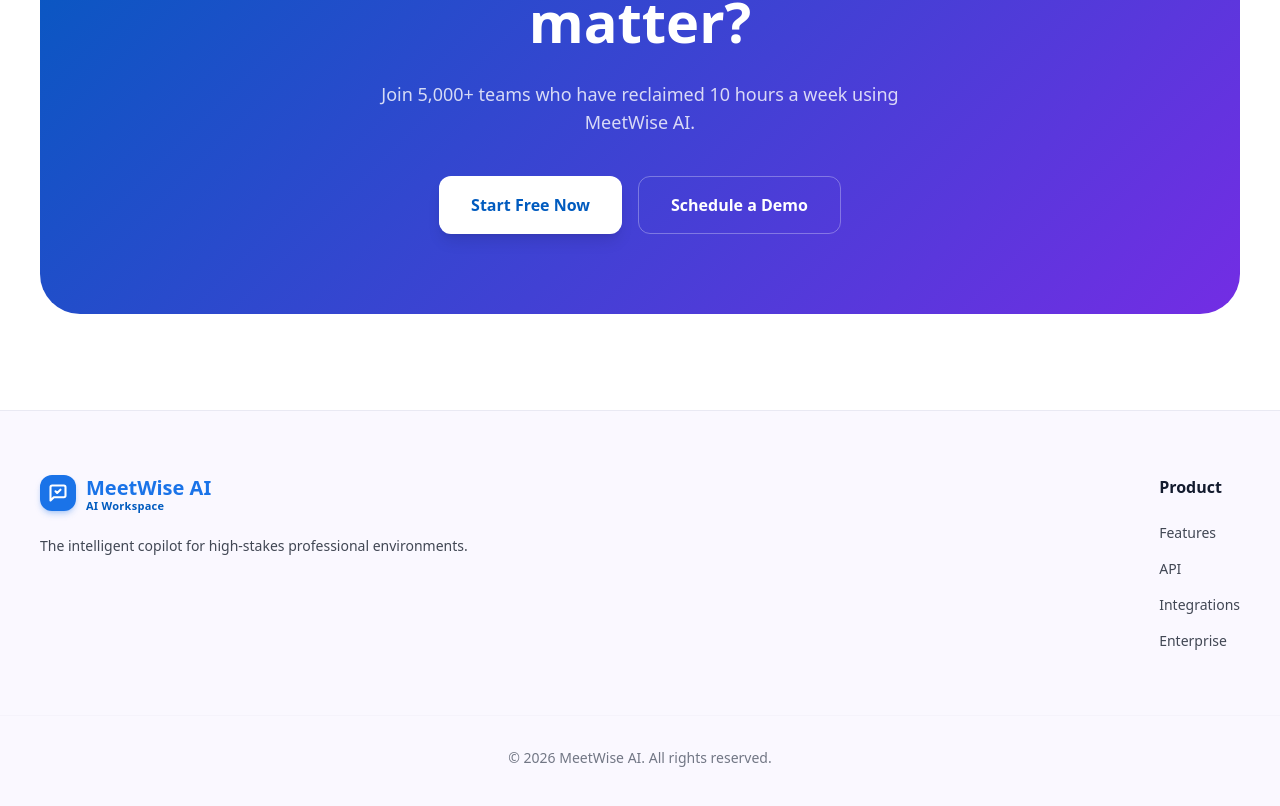
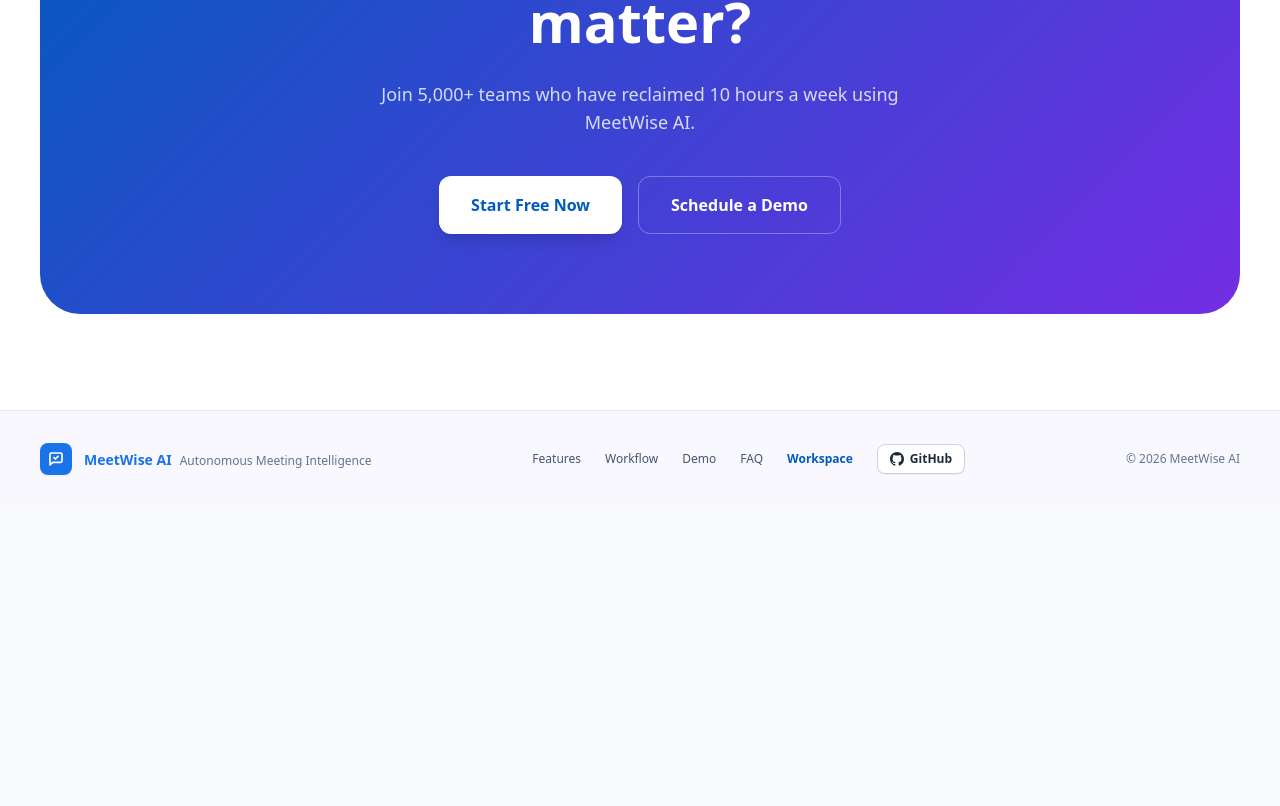
Before and after one commit to bikram73/MeetWise_AI, a React (Vite) app: page / in a window 1280 px wide. Shown: the part 5872-6678 px from the top of the page. After the commit the page ends 6379 px from the top, so only its background shows below. Built offline with nearby package versions, Linux system fonts and the light colour scheme.

Commit message:
first commit

```diff
--- a/src/components/LandingPage.tsx
+++ b/src/components/LandingPage.tsx
@@ -513,37 +513,48 @@ export const LandingPage: React.FC<LandingPageProps> = ({ onOpenWorkspace }) =>
       </section>
 
       {/* Footer */}
-      <footer className="bg-[#faf8ff] py-16 border-t border-[#c1c6d6]/30">
-        <div className="max-w-[1280px] mx-auto px-4 md:px-10 flex flex-col md:flex-row justify-between gap-8">
-          <div className="max-w-md">
-            <div className="flex items-center gap-2.5 mb-6">
-              <div className="w-9 h-9 rounded-xl bg-[#1a73e8] flex items-center justify-center text-white shadow-md shadow-[#1a73e8]/25 shrink-0">
-                <svg className="w-5 h-5" viewBox="0 0 24 24" fill="none" stroke="currentColor" strokeWidth="2.5" strokeLinecap="round" strokeLinejoin="round">
-                  <path d="M21 15a2 2 0 0 1-2 2H7l-4 4V5a2 2 0 0 1 2-2h14a2 2 0 0 1 2 2z" />
-                  <path d="m9 10 2 2 4-4" />
-                </svg>
-              </div>
-              <div className="flex flex-col text-left">
-                <span className="text-xl font-bold text-[#1a73e8] leading-tight">MeetWise AI</span>
-                <span className="text-[11px] font-semibold text-[#005bbf] tracking-wide leading-none">AI Workspace</span>
-              </div>
+      <footer className="bg-[#faf8ff] py-8 border-t border-[#c1c6d6]/30">
+        <div className="max-w-[1280px] mx-auto px-4 md:px-10 flex flex-col sm:flex-row items-center justify-between gap-4">
+          <div className="flex items-center gap-3">
+            <div className="w-8 h-8 rounded-lg bg-[#1a73e8] flex items-center justify-center text-white shadow-xs shrink-0">
+              <svg className="w-4 h-4" viewBox="0 0 24 24" fill="none" stroke="currentColor" strokeWidth="2.5" strokeLinecap="round" strokeLinejoin="round">
+                <path d="M21 15a2 2 0 0 1-2 2H7l-4 4V5a2 2 0 0 1 2-2h14a2 2 0 0 1 2 2z" />
+                <path d="m9 10 2 2 4-4" />
+              </svg>
             </div>
-            <p className="text-[#414754] text-sm leading-relaxed">
-              The intelligent copilot for high-stakes professional environments.
-            </p>
+            <div>
+              <span className="text-sm font-bold text-[#1a73e8]">MeetWise AI</span>
+              <span className="text-xs text-slate-500 ml-2 hidden md:inline">Autonomous Meeting Intelligence</span>
+            </div>
           </div>
-          <div>
-            <h4 className="font-bold text-[#131b2e] mb-6">Product</h4>
-            <ul className="space-y-4 text-[#414754] text-sm">
-              <li className="hover:text-[#005bbf] cursor-pointer transition-colors">Features</li>
-              <li className="hover:text-[#005bbf] cursor-pointer transition-colors">API</li>
-              <li className="hover:text-[#005bbf] cursor-pointer transition-colors">Integrations</li>
-              <li className="hover:text-[#005bbf] cursor-pointer transition-colors">Enterprise</li>
-            </ul>
+
+          <div className="flex flex-wrap items-center gap-6 text-xs text-slate-600">
+            <a href="#features" className="hover:text-[#005bbf] transition-colors font-medium">Features</a>
+            <a href="#workflow" className="hover:text-[#005bbf] transition-colors font-medium">Workflow</a>
+            <a href="#demo" className="hover:text-[#005bbf] transition-colors font-medium">Demo</a>
+            <a href="#faq" className="hover:text-[#005bbf] transition-colors font-medium">FAQ</a>
+            <button
+              onClick={onOpenWorkspace}
+              className="text-[#005bbf] hover:underline font-semibold cursor-pointer"
+            >
+              Workspace
+            </button>
+            <a
+              href="https://github.com"
+              target="_blank"
+              rel="noopener noreferrer"
+              className="inline-flex items-center gap-1.5 px-3 py-1.5 rounded-lg border border-slate-300 hover:border-slate-400 bg-white hover:bg-slate-50 text-slate-800 font-semibold transition-all shadow-2xs"
+            >
+              <svg className="w-3.5 h-3.5" viewBox="0 0 24 24" fill="currentColor">
+                <path d="M12 0C5.37 0 0 5.37 0 12c0 5.31 3.435 9.795 8.205 11.385.6.105.825-.255.825-.57 0-.285-.015-1.23-.015-2.235-3.015.555-3.795-.735-4.035-1.41-.135-.345-.72-1.41-1.23-1.695-.42-.225-1.02-.78-.015-.795.945-.015 1.62.87 1.845 1.23 1.08 1.815 2.805 1.305 3.495.99.105-.78.42-1.305.765-1.605-2.67-.3-5.46-1.335-5.46-5.925 0-1.305.465-2.385 1.23-3.225-.12-.3-.54-1.53.12-3.18 0 0 1.005-.315 3.3 1.23.96-.27 1.98-.405 3-.405s2.04.135 3 .405c2.295-1.56 3.3-1.23 3.3-1.23.66 1.65.24 2.88.12 3.18.765.84 1.23 1.905 1.23 3.225 0 4.605-2.805 5.625-5.475 5.925.435.375.81 1.095.81 2.22 0 1.605-.015 2.895-.015 3.3 0 .315.225.69.825.57A12.02 12.02 0 0024 12c0-6.63-5.37-12-12-12z" />
+              </svg>
+              <span>GitHub</span>
+            </a>
           </div>
-        </div>
-        <div className="max-w-[1280px] mx-auto px-4 md:px-10 mt-16 pt-8 border-t border-[#c1c6d6]/10 text-center text-[#727785] text-sm">
-          © 2026 MeetWise AI. All rights reserved.
+
+          <div className="text-xs text-slate-500">
+            © 2026 MeetWise AI
+          </div>
         </div>
       </footer>
     </div>
```
